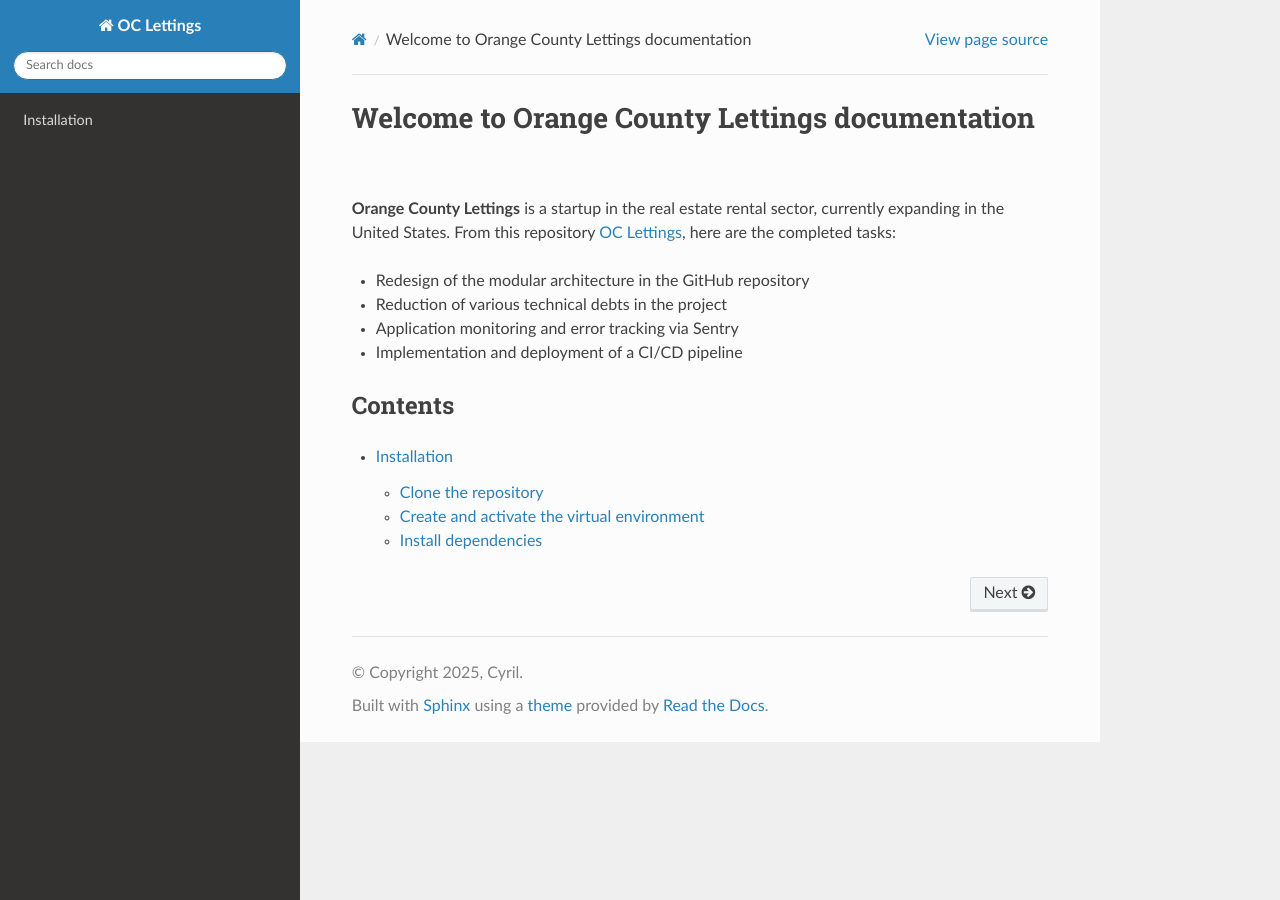
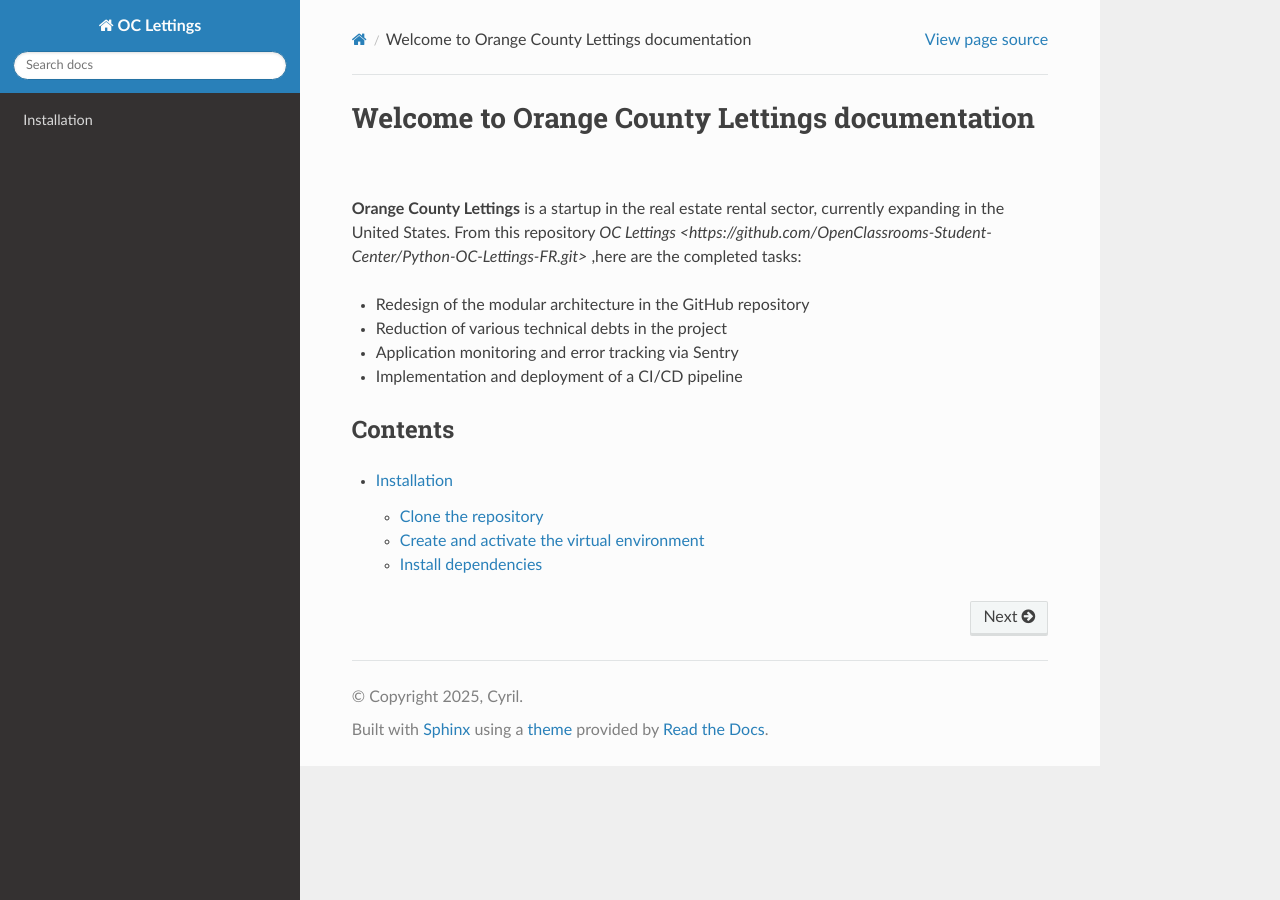
Before and after one commit to Cyrilebl/rtd-orange_county_lettings, a Sphinx documentation site: the page built from docs/source/index.rst, in a window 1280 px wide. Built offline with Sphinx 7.4.7 and the Read the Docs theme 3.1.0, drawn with Linux system fonts in a browser that asks for light colours.

Commit message:
fix url display

```diff
--- a/docs/source/index.rst
+++ b/docs/source/index.rst
@@ -2,7 +2,8 @@
 ===============================================
 
 **Orange County Lettings** is a startup in the real estate rental sector, currently expanding in the United States.
-From this repository `OC Lettings <https://github.com/OpenClassrooms-Student-Center/Python-OC-Lettings-FR.git>`_, here are the completed tasks:
+From this repository `OC Lettings <https://github.com/OpenClassrooms-Student-Center/Python-OC-Lettings-FR.git>`
+,here are the completed tasks:
 
 - Redesign of the modular architecture in the GitHub repository
 - Reduction of various technical debts in the project
```
Also changed, not shown: docs/source/installation.rst (+6 -7 lines).
